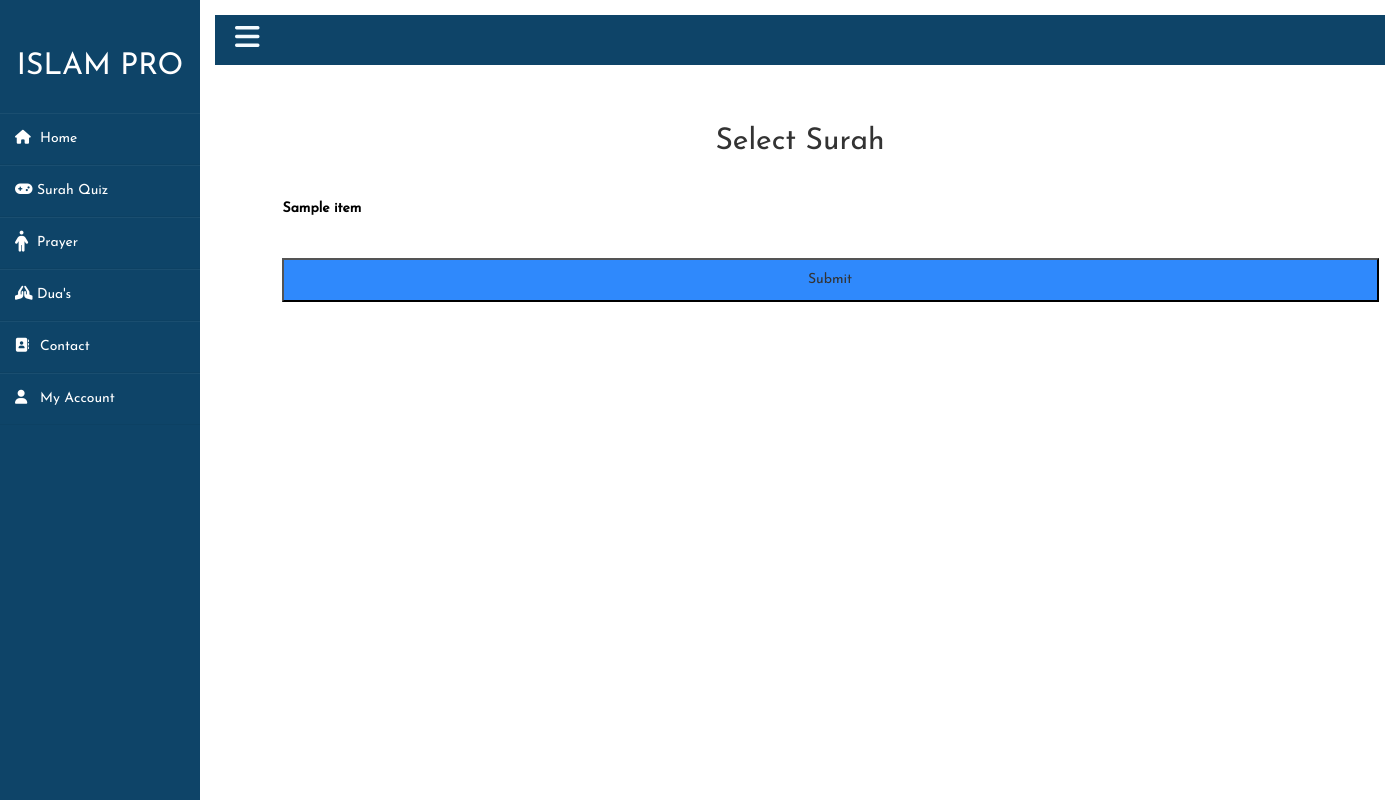
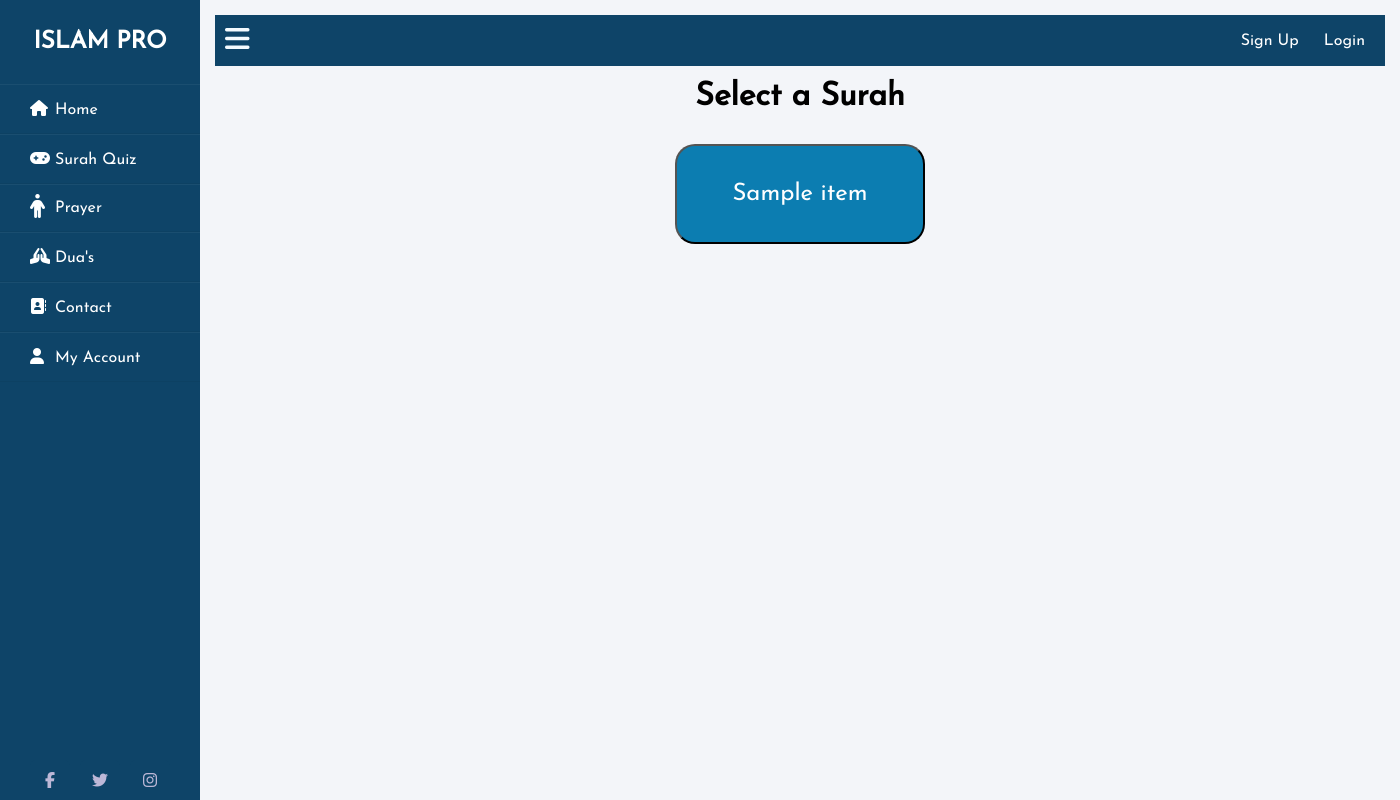
Before and after one commit to shibz1998/quizonserver, a Flask app: template templates/surah_list.html in a window 1400 px wide. Run offline with Flask 3, Linux system fonts and the light colour scheme; the template is opened without the code that fills it: most values are stand-ins (such as "Sample title", 1, 10 or a date in 2020); parts of the project's set-up code (start-up, migrations or seed data) failed here and were passed over; some libraries are stand-ins or nearby versions.

Commit message:
issue fixed

```diff
--- a/server.py
+++ b/server.py
@@ -3,7 +3,10 @@
 
 import pandas as pd, random
 
-df = pd.read_csv('surahs-file.csv', delimiter='|')
+
+
+
+df = pd.read_csv('/home/shibz98/quizonserver/surahs-file.csv', delimiter='|')
 list_surah = (set((df['surah_name']).values.ravel()))
 list_surah=(sorted(list_surah))
 #list_surah.sort(reverse=True)
--- a/static/css/styles.css
+++ b/static/css/styles.css
@@ -1,6 +1,6 @@
 @import url('https://fonts.googleapis.com/css?family=Josefin+Sans&display=swap');
 
-*{
+* {
   margin: 0;
   padding: 0;
   box-sizing: border-box;
@@ -9,27 +9,24 @@
   font-family: 'Josefin Sans', sans-serif;
 }
 
-body{
-   background-color: #f3f5f9;
+body {
+  background-color: #f3f5f9;
 }
 
-html, body {
+html,
+body {
   height: 100%;
 }
 
-
-
-.wrapper{
+.wrapper {
   display: flex;
   position: relative;
   height: 100%;
+
 }
 
-
-
-
 /*SIDEBAR SECTION---------------------------------------*/
-.wrapper .sidebar{
+.wrapper .sidebar {
   position: fixed;
   width: 200px;
   height: 100%;
@@ -38,42 +35,43 @@
   top: 0;
   left: 0;
   transition: all 0.5s ease;
-
 }
 
-.wrapper .sidebar h2{
+.wrapper .sidebar h2 {
   color: #fff;
   text-transform: uppercase;
   text-align: center;
   margin-bottom: 30px;
 }
 
-.wrapper .sidebar ul li{
-  padding: 15px;
+.wrapper .sidebar ul li {
+  padding-left: 30px;
+  padding-top: 15px;
+  padding-bottom: 15px;
   border-bottom: 1px solid #bdb8d7;
-  border-bottom: 1px solid rgba(0,0,0,0.05);
-  border-top: 1px solid rgba(255,255,255,0.05);
+  border-bottom: 1px solid rgba(0, 0, 0, 0.05);
+  border-top: 1px solid rgba(255, 255, 255, 0.05);
 }
 
-.wrapper .sidebar ul li a{
+.wrapper .sidebar ul li a {
   color: #fff;
   display: block;
 }
 
-.wrapper .sidebar ul li a .fas{
+.wrapper .sidebar ul li a .fas {
   width: 25px;
 }
 
-.wrapper .sidebar ul li:hover{
-  background:white;
+.wrapper .sidebar ul li:hover {
+  background: white;
   border-right: 2px solid rgb(5, 68, 104);
 }
 
-.wrapper .sidebar ul li:hover a{
+.wrapper .sidebar ul li:hover a {
   color: #0c7db1;
 }
 
-.wrapper .sidebar .social_media{
+.wrapper .sidebar .social_media {
   position: absolute;
   bottom: 0;
   left: 50%;
@@ -81,7 +79,7 @@
   display: flex;
 }
 
-.wrapper .sidebar .social_media a{
+.wrapper .sidebar .social_media a {
   display: block;
   width: 40px;
   background: rgb(14 68 104);
@@ -95,49 +93,28 @@
 }
 
 
-
-
 /*RIGHT SIDE SECTION---------------------------------------*/
-.wrapper .section{
-
-/*  width: calc(100% – 200px);*/
+.wrapper .section {
+  /* width: calc(100% – 200px); */
   width: 100%;
   height: 100%;
   margin-left: 200px;
   transition: all 0.5s ease;
-
 }
 
-
 /*TOP NAV SECTION---------------------------------------*/
-.wrapper .section .top_navbar{
-
+.wrapper .section .top_navbar {
+  display: flex;
+  flex-wrap: wrap;
   background: rgb(14 68 104);
-  height: 50px;
-  display: flex;
+  min-height: 50px;
   align-items: center;
-  padding: 0 20px;
-  margin: 15px;
-
-
-
+  padding: 10px;
+  margin: 15px 15px 5px 15px;
 }
 
-
-
-.wrapper .section .top_navbar .hamburger a{
-  font-size: 28px;
-  color: #f4fbff;
-
-
-}
-.wrapper .section .top_navbar .hamburger a:hover{
-  color: #a2ecff;
-}
-
-.wrapper .section .top_navbar.topnav {
-  display: flex;
-  justify-content: flex-end;
+.top_navbar .topnav {
+  margin-left: auto;
 }
 
 .topnav a {
@@ -146,55 +123,96 @@
   margin: 0 10px;
 }
 
-.topnav a:hover{
+.topnav a:hover {
   color: #fff;
 }
 
-/*.wrapper .top_navbar .topnav a:hover{
+.wrapper .section .top_navbar .hamburger a {
+  font-size: 28px;
   color: #f4fbff;
-}*/
+}
 
-/*.wrapper .top_navbar .topnav a{
+.wrapper .section .top_navbar .hamburger a:hover {
+  color: #a2ecff;
+}
 
-  color: #fff;
-
-}*/
 
 
 
 /*CONTENT SECTION---------------------------------------*/
+
+
 .info {
+  /* display: flex;
+  /* flex-direction: column;
+  align-items: center; */
+  margin: 0px 15px 15px 15px;
+
+  /*border: 1px solid black;*/ /* Remove it later*/
+  padding: 5px;
+  height: auto;
+}
+
+.info>div {
+  margin-top: 15px;
+}
+
+.flex-container {
+  display: flex;
+  flex-wrap: wrap;
+  justify-content: center;
+  /*max-width: 1000px;*/
+}
+
+.flex-item {
+  height: 100px;
   margin: 15px;
+  padding: 25px;
+  background-color: #ddd;
+  justify-content: center;
+  text-align: center;
+  display: flex;
+  align-items: center;
+  border-radius: 20px;
+  width: 250px;
+  flex-basis: 150px;
+  flex-grow: 1;
+  background-color: #0c7db1;
+  color: white;
+  font-size: 1.5rem;
 }
 
 
-.wrapper .section .info div{
-  padding-bottom: 10px;
+.info  {
+  text-align: center;
+  padding: 10px;
 }
+
+/* @media (max-width: 768px) {
+  .flex-item {
+    flex: 0 0 calc(100% - 10px);
+  }
+} */
 
 
 
 
 /*Toggle Working when in Desktop Mode---------------------------------------*/
 @media only screen and (max-width: 600px) {
-
   .wrapper {
     flex-direction: column;
   }
-
 }
 
-body.active .wrapper .sidebar{
+body.active .wrapper .sidebar {
   left: -225px;
 }
 
-body.active .wrapper .section{
+body.active .wrapper .section {
   margin-left: 0;
   width: 100%;
 
 }
-
-
 
 /*Mobile View Mode Toggle Working---------------------------------------*/
 @media only screen and (max-width: 600px) {
@@ -209,9 +227,27 @@
   .wrapper .section {
     margin-left: 0;
     width: 100%;
-    height: calc(100% - 50px); /* Subtract the height of top_navbar */
+    height: calc(100% - 50px);
+    /* Subtract the height of top_navbar */
     overflow-y: auto;
   }
+
+
+  .flex-item {
+    flex: 0 0 calc(100% - 10px);
+    height: 50px;
+    margin: 5px;
+    padding: 5px;
+    display: flex;
+    align-items: center;
+    border-radius: 20px;
+    width: 150px;
+    font-size: 1.0rem;
+  }
+
+
+
+
 
   body.active .wrapper .sidebar {
     left: 0px;
@@ -223,17 +259,24 @@
     transition: all 0.5s ease;
     width: calc(100% - 200px);
   }
+
+    body.active .topnav{
+  display:none;
+  }
+
+
+
 }
 
 
 
 /*Extra Code---------------------------------------*/
 
-.sticky {
+/*.sticky {
   position: fixed;
   top: 0;
   z-index: 999;
-}
+}*/
 
 
 /*Code Below Are after Templates Code---------------------------------------*/
@@ -249,10 +292,11 @@
 
 .card-header{
     color:black;
+
 }
 
 .card-input {
-    margin: 1px;
+    margin: 2px;
     padding: 0px;
 }
 
@@ -262,13 +306,9 @@
 
 .card-input-element:checked + .card-input {
     box-shadow: 0 0 1px 1px #2f89fc;
-    background: #2f89fc;
+    background:  grey;
     color:white;
-
-
-
 }
-
 
 .btn-group:hover {
   -ms-transform: scale(1.02); /* IE 9 */
--- a/templates/layout.html
+++ b/templates/layout.html
@@ -11,33 +11,37 @@
       <script src="https://kit.fontawesome.com/b99e675b6e.js"></script>
 
      <!-- Bootstrap Code for Top Nav bar -->
-      <link rel="stylesheet" href="https://maxcdn.bootstrapcdn.com/bootstrap/3.4.1/css/bootstrap.min.css">
-      <script src="https://ajax.googleapis.com/ajax/libs/jquery/3.6.4/jquery.min.js"></script>
-      <script src="https://maxcdn.bootstrapcdn.com/bootstrap/3.4.1/js/bootstrap.min.js"></script>
-      <link rel="stylesheet" href="https://cdnjs.cloudflare.com/ajax/libs/font-awesome/4.7.0/css/font-awesome.min.css">
+<!--      <link rel="stylesheet" href="https://maxcdn.bootstrapcdn.com/bootstrap/3.4.1/css/bootstrap.min.css">-->
+<!--      <script src="https://ajax.googleapis.com/ajax/libs/jquery/3.6.4/jquery.min.js"></script>-->
+<!--      <script src="https://maxcdn.bootstrapcdn.com/bootstrap/3.4.1/js/bootstrap.min.js"></script>-->
+<!--      <link rel="stylesheet" href="https://cdnjs.cloudflare.com/ajax/libs/font-awesome/4.7.0/css/font-awesome.min.css">-->
       <!-- Bootstrap Code -->
 
 
    </head>
    <body>
       <div class="wrapper">
+
+
       <div class="sidebar">
          <h2>Islam Pro</h2>
          <ul>
             <li><a href="#"><i class="fas fa-home"></i>Home</a></li>
-               <li><a href="#"><i class="fa-solid fa-gamepad"></i>  Surah Quiz</a></li>
+            <li><a href="#"><i class="fa-solid fa-gamepad"></i> Surah Quiz</a></li>
             <li><a href="#"><i class="fa-solid fa-person fa-xl"></i>&nbsp Prayer</a></li>
-               <li><a href="#"><i class="fa-solid fa-hands-praying"></i>  Dua's</a></li>
+            <li><a href="#"><i class="fa-solid fa-hands-praying"></i> Dua's</a></li>
             <li><a href="#"><i class="fas fa-address-book"></i>Contact</a></li>
             <li><a href="#"><i class="fas fa-user"></i>My Account</a></li>
-
          </ul>
-<!--             <div class="social_media">
+         <div class="social_media">
             <a href="#"><i class="fab fa-facebook-f"></i></a>
             <a href="#"><i class="fab fa-twitter"></i></a>
             <a href="#"><i class="fab fa-instagram"></i></a>
-            </div> -->
          </div>
+      </div>
+
+
+
          <div class="section">
 
 
@@ -46,18 +50,20 @@
                <a href="#">
                   <i class="fas fa-bars"></i>
                </a>
-
             </div>
-
+            <div class="topnav">
+               <a href="#">Sign Up</a>
+               <a href="#">Login</a>
+            </div>
          </div>
 
 
 
             <div class="info">
 
-               <h1>{% block title %}{% endblock %}</h1>
+               <h1 class="title">{% block title %}{% endblock %}</h1>
 
-               <div >{% block content %}{% endblock %}</div>
+               {% block content %} {% endblock %}
 
             </div>
          </div>
@@ -70,16 +76,6 @@
       document.querySelector("body").classList.toggle("active");
 
    })
-
-function myFunction() {
-  var x = document.getElementById("myTopnav");
-  if (x.className === "topnav") {
-    x.className += " responsive";
-  } else {
-    x.className = "topnav";
-  }
-}
-
 
 // below are for the required field in Option quiz page
 
@@ -103,10 +99,6 @@
           }
          }
 
-
-
-
-
 </script>
 
 
--- a/templates/surah_list.html
+++ b/templates/surah_list.html
@@ -1,35 +1,28 @@
 {% extends "layout.html" %}
+
+{% block title %}
+<h1 class="section-container-spacer text-center">Select a Surah</h1>
+<br>
+{% endblock %}
+
 {% block content %}
-<div class="container">
-   <div class="section-container-spacer text-center">
-      <br>
-      <h1 class="h2">Select Surah </h1>
-      <br>
-   </div>
-   <div class="container" >
-      <form class="form " action="{{ url_for('item_list') }}" method="post">
-         {% for item in items %}
-         <div  style="float:left;" class="col-md-4 col-lg-4 col-sm-4 ">
-            <label>
-               <input class="card-input-element" type="radio" name="item" value="{{ item }}">
-               <div class="card card-default card-input btn-group">
-                  <div class="card-header">
-                     {% if selected_item == item %}checked{% endif %}
 
-                        {{item}}
+  <form class="form" action="{{ url_for('item_list') }}" method="post">
+  <div class="flex-container">
+    {% for item in items %}
+    <div>
+      <button class="flex-item" type="radio" name="item" value="{{ item }}" {% if selected_item == item %} checked {% endif %}>
+        {{ item }}
+      </button>
+    </div>
+    {% endfor %}
+  </div>
+  </form>
 
-                  </div>
-               </div>
-            </label>
-         </div>
-         {% endfor %}
-         <br>
-         <br>
-         <br>
-         <div class="container" >
-            <input type="submit" value="Submit" class="full btn-group">
-         </div>
-      </form>
-   </div>
-</div>
+
+
+
+
+
+
 {% endblock content %}
```
Also changed, not shown: static/css/styles 2.css (deleted, +0 -297 lines). Lines whose indentation alone changed are shown as unchanged.
